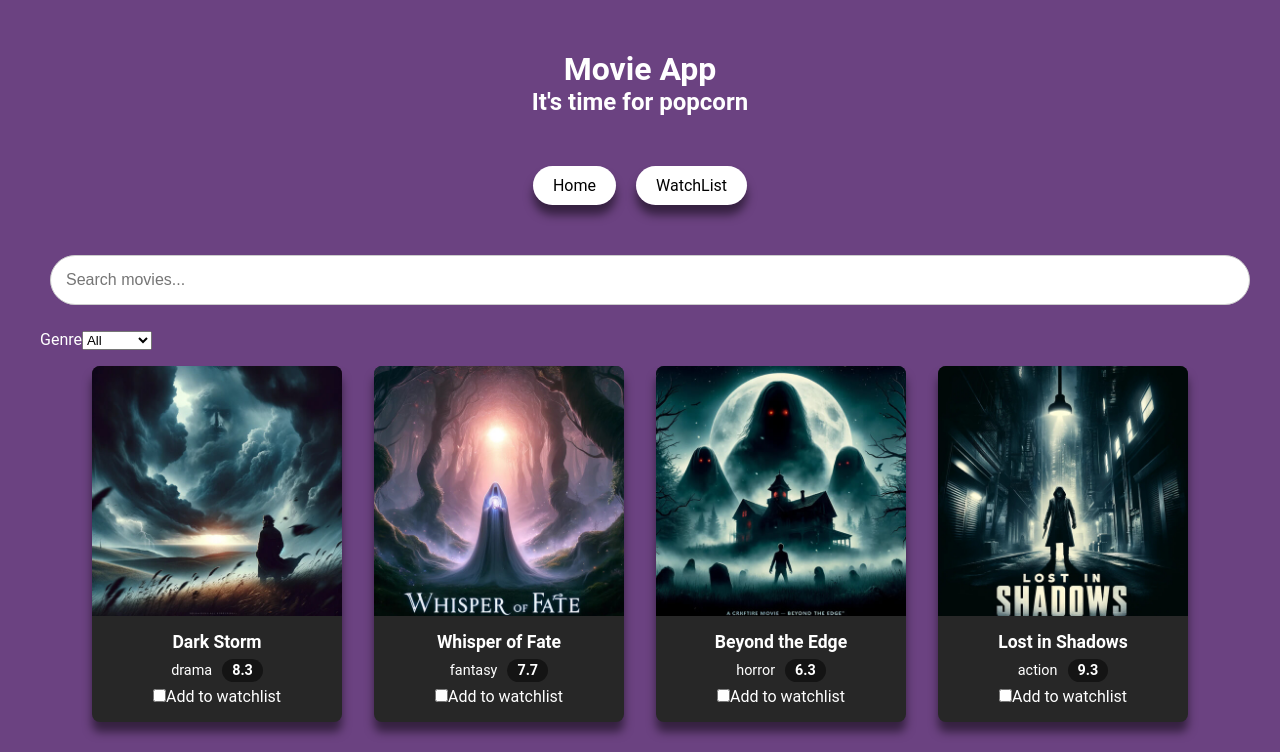
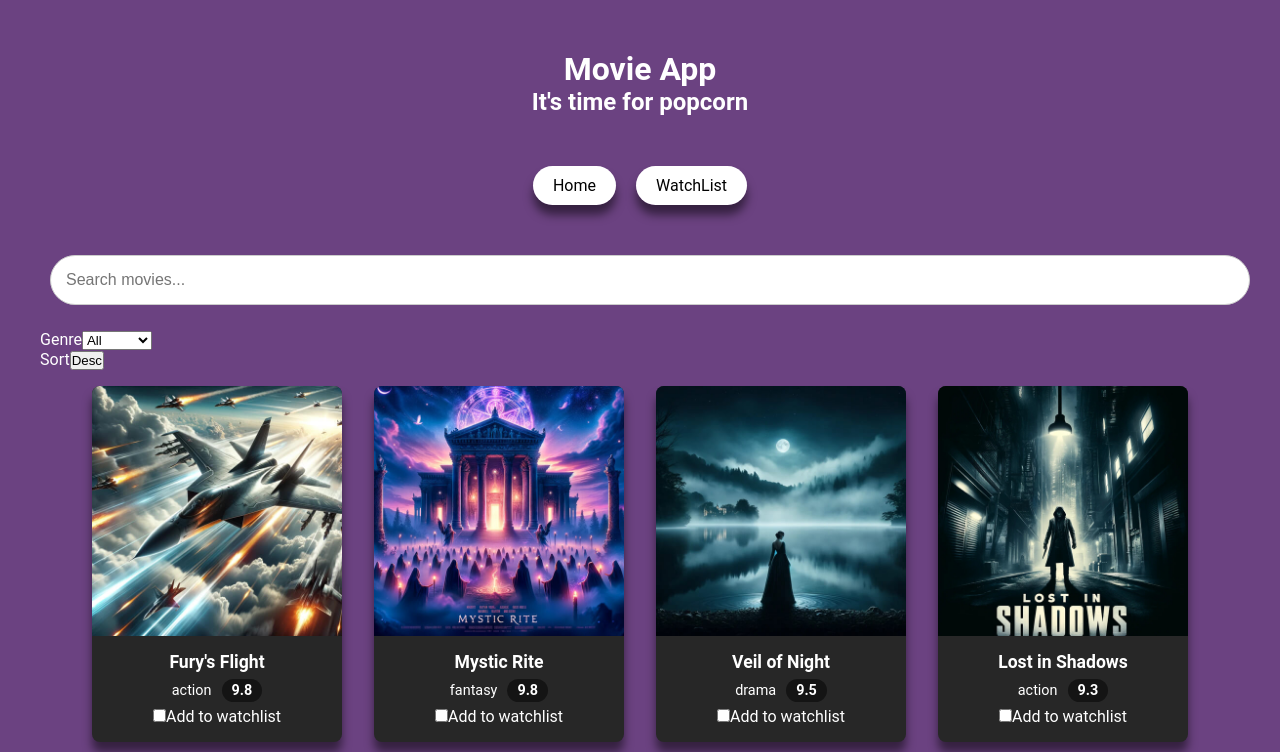
Before and after one commit to lorenarogoz/movie-app, a React (Vite) app: page / in a window 1280 px wide. Shown: the top 752 px of the page. Built offline with nearby package versions, Linux system fonts and the light colour scheme.

Commit message:
The implementation for a filter that sort movies

```diff
--- a/src/components/MovieGrid.jsx
+++ b/src/components/MovieGrid.jsx
@@ -1,18 +1,21 @@
-import React, {useState} from 'react';
+import React, {useState, useMemo} from 'react';
 import MovieCard from './MovieCard';
 
 export default function MovieGrid({movies, watchlist, toggleWatchlist}) {
     const [searchTerm, setSearchTerm] = useState('');
+    const [genre, setGenre] = useState('All');
+    const [sortOrder, setSortOrder] = useState('desc');
 
     const handleSearchChange = (e) => {
         setSearchTerm(e.target.value);
     };
 
-    const [genre, setGenre] = useState('All');
-
     const handleGenreChange = (e) => {
         setGenre(e.target.value);
     };
+
+    const toggleSortOrder = () =>
+        setSortOrder((prev) => (prev === 'desc' ? 'asc' : 'desc'));
 
     const matchesGenre = (movie, genre) => {
         return (
@@ -23,10 +26,20 @@ export default function MovieGrid({movies, watchlist, toggleWatchlist}) {
     const matchesSearchTerm = (movie, searchTerm) => {
         return movie.title.toLowerCase().includes(searchTerm.toLowerCase());
     };
-    const filteredMovies = movies.filter(
-        (movie) =>
-            matchesGenre(movie, genre) && matchesSearchTerm(movie, searchTerm),
-    );
+    const filteredAndSortedMovies = useMemo(() => {
+        const filteredMovies = movies.filter(
+            (movie) =>
+                matchesGenre(movie, genre) &&
+                matchesSearchTerm(movie, searchTerm),
+        );
+        const sorted = [...filteredMovies].sort((a, b) => {
+            const ra = Number(a.rating);
+            const rb = Number(b.rating);
+            return sortOrder === 'desc' ? rb - ra : ra - rb;
+        });
+        return sorted;
+    }, [movies, genre, searchTerm, sortOrder]);
+
     return (
         <div>
             <input
@@ -47,9 +60,15 @@ export default function MovieGrid({movies, watchlist, toggleWatchlist}) {
                         <option>Horror</option>
                     </select>
                 </div>
+                <div className='filter-slot'>
+                    <label>Sort</label>
+                    <button onClick={toggleSortOrder}>
+                        {sortOrder === 'desc' ? 'Desc' : 'Asc'}
+                    </button>
+                </div>
             </div>
             <div className='movies-grid'>
-                {filteredMovies.map((movie) => (
+                {filteredAndSortedMovies.map((movie) => (
                     <MovieCard
                         movie={movie}
                         key={movie.id}
```
